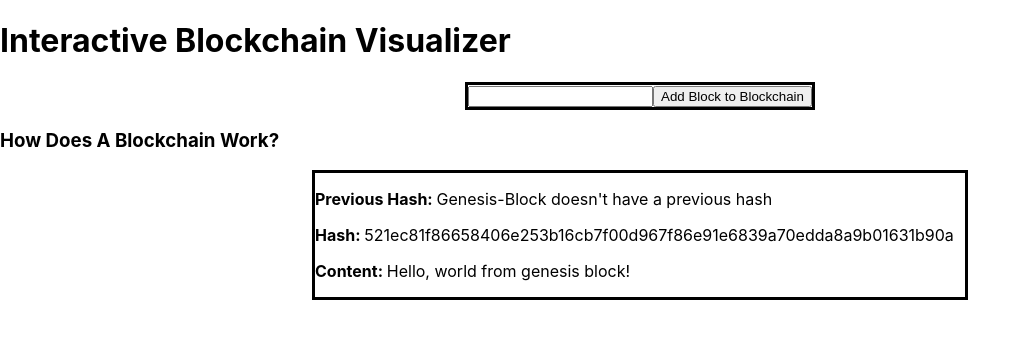
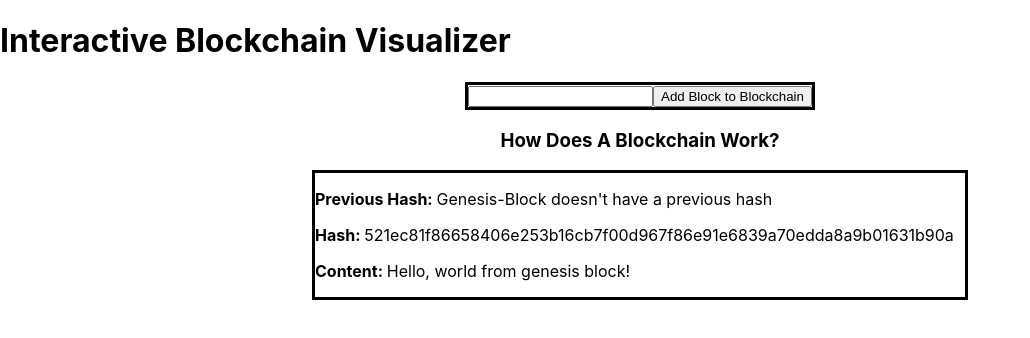
Before and after one commit to waiscodes/typescript-jest, a React (Create React App) app: page / in a window 1280 px wide. Shown: the top 338 px of the page, without its empty margins (0-1030 px from the left). Built offline with nearby package versions, Linux system fonts and the light colour scheme.

Commit message:
centered the blockcahin content

```diff
--- a/src/components/Blockchain.tsx
+++ b/src/components/Blockchain.tsx
@@ -18,7 +18,7 @@ const Blockchain: React.FC<IProps> = ({ blockchain }) => {
   };
 
   return (
-    <div>
+    <div className='blockchain'>
       <h3>How Does A Blockchain Work?</h3>
       {renderBlockchain()}
     </div>
--- a/src/css/Blockchain.css
+++ b/src/css/Blockchain.css
@@ -4,3 +4,11 @@
   width: 650px;
   margin-bottom: 10px;
 }
+
+.blockchain {
+  border: none;
+}
+
+.blockchain > h3 {
+  text-align: center;
+}
```
